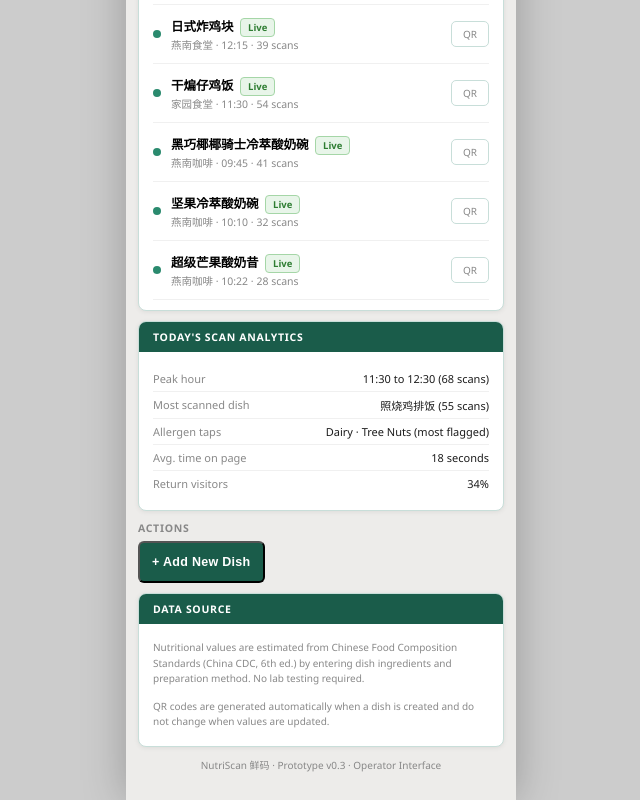
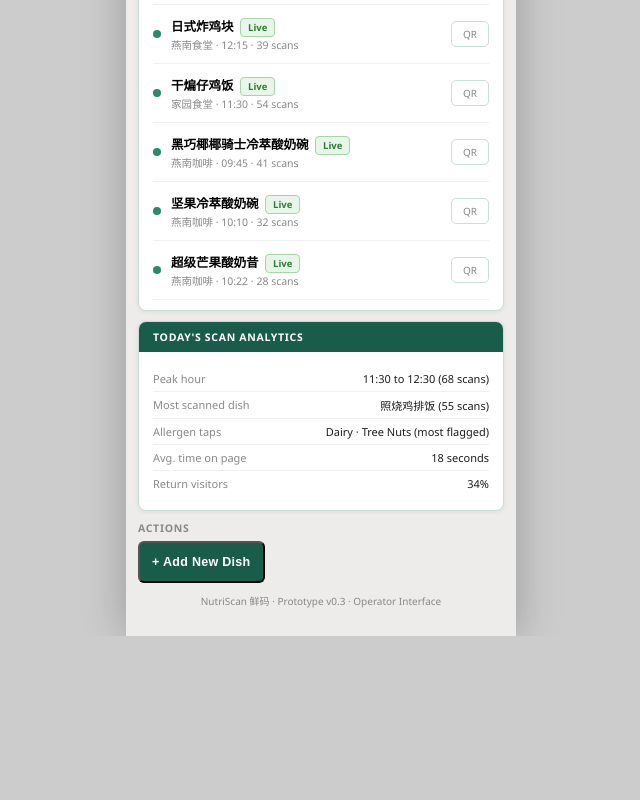
Before and after one commit to NutriScan-XianMa/Beta, a plain HTML site: page dashboard.html in a window 1280 px wide. Shown: the part 1252-2052 px from the top of the page, without its empty margins (319-959 px from the left). After the commit the page ends 1888 px from the top, so only its background shows below. Drawn offline with Linux system fonts and the light colour scheme.

Commit message:
Add files via upload

```diff
--- a/dashboard.html
+++ b/dashboard.html
@@ -177,15 +177,7 @@
       <button class="add-btn" onclick="openAddDish()" data-i18n="add-dish-btn">+ Add New Dish</button>
     </div>
 
-    <div class="card">
-      <div class="card-header" data-i18n="datasource-head">Data Source</div>
-      <div class="card-body">
-        <p class="info-note" data-i18n="datasource-p1">Nutritional values are estimated from Chinese Food Composition Standards (China CDC, 6th ed.) by entering dish ingredients and preparation method. No lab testing required.</p>
-        <p class="info-note" style="margin-top:8px;" data-i18n="datasource-p2">QR codes are generated automatically when a dish is created and do not change when values are updated.</p>
-      </div>
-    </div>
-
-    <div style="text-align:center;font-size:10px;color:var(--muted);" data-i18n="dash-footer">NutriScan 鲜码 · Prototype v0.2 · Operator Interface</div>
+    <div style="text-align:center;font-size:10px;color:var(--muted);" data-i18n="dash-footer">NutriScan 鲜码 · Prototype v0.3 · Operator Interface</div>
   </div>
 
 
--- a/i18n.js
+++ b/i18n.js
@@ -171,9 +171,6 @@ var STRINGS = {
     'an-return-val':      '34%',
     'actions-head':       'Actions',
     'add-dish-btn':       '+ Add New Dish',
-    'datasource-head':    'Data Source',
-    'datasource-p1':      'Nutritional values are estimated from Chinese Food Composition Standards (China CDC, 6th ed.) by entering dish ingredients and preparation method. No lab testing required.',
-    'datasource-p2':      'QR codes are generated automatically when a dish is created and do not change when values are updated.',
     'dash-footer':        'NutriScan 鲜码 · Prototype v0.3 · Operator Interface',
     /* add-dish form */
     'form-title':         'Add New Dish',
@@ -356,9 +353,6 @@ var STRINGS = {
     'an-return-val':      '34%',
     'actions-head':       '操作',
     'add-dish-btn':       '+ 新增菜品',
-    'datasource-head':    '数据来源',
-    'datasource-p1':      '营养数值通过输入菜品食材及烹饪方式，参照《中国食物成分表》（中国疾控中心，第6版）估算，无需实验室检测。',
-    'datasource-p2':      '二维码在菜品创建时自动生成，数值更新后二维码保持不变。',
     'dash-footer':        'NutriScan 鲜码 · 原型 v0.3 · 运营界面',
     /* add-dish form */
     'form-title':         '新增菜品',
```
